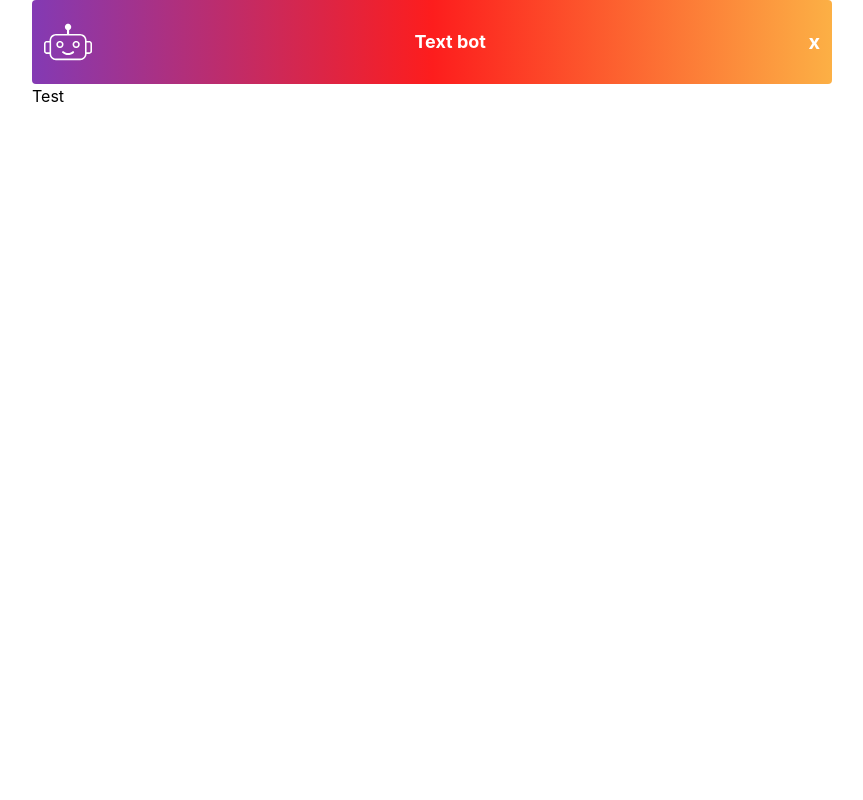
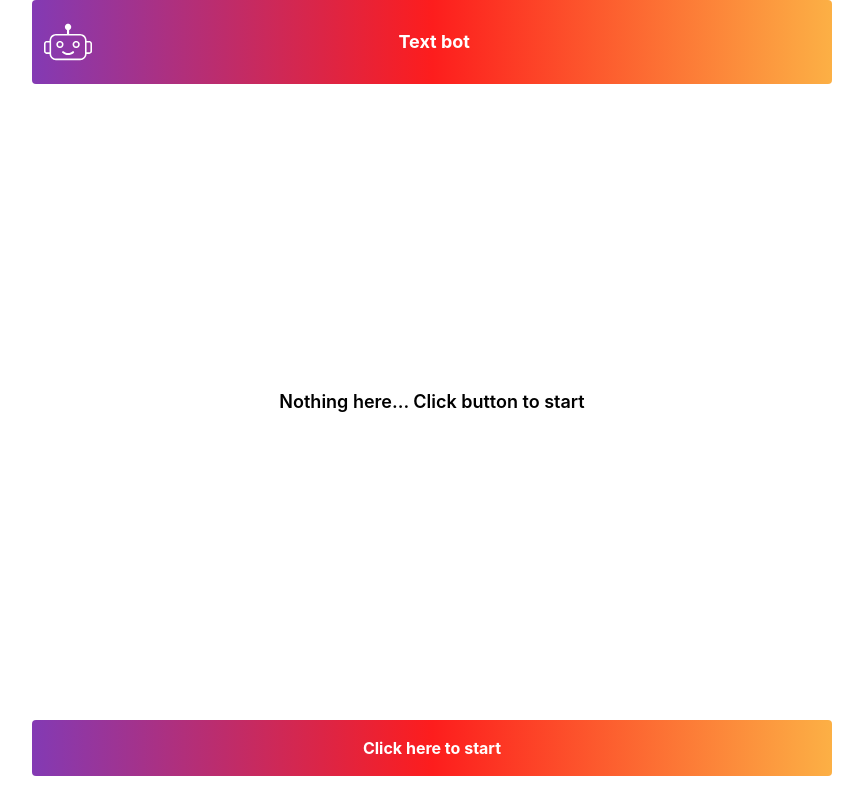
Before and after one commit to Karjalaz/chat-bot, a Vue app: page / in a window 1280 px wide. Shown: the whole page, without its empty margins (208-1071 px from the left). Built offline with nearby package versions, Linux system fonts and the light colour scheme.

Commit message:
updated header. created base bot logic

```diff
--- a/src/assets/json/eng-lines.json
+++ b/src/assets/json/eng-lines.json
@@ -1,5 +1,6 @@
 {
     "botName": "Text bot",
+    "initText": "Nothing here... Click button to start",
     "initButtonText": "Click here to start",
     "chooseLanguageTitle": "Choose your language:",
     "ruLang": "Russian",
--- a/src/components/chat-bot-component.vue
+++ b/src/components/chat-bot-component.vue
@@ -2,16 +2,38 @@
 import { ref } from 'vue';
 import ChatBotPage from './../pages/chat-bot-page.vue';
 import TheHeader from './the-header.vue';
+import lines from './../assets/json/eng-lines.json';
+import { getBotData } from './../composable/bot-state.js';
 
-const botInit = ref(false);
+const {
+    isBotInit,
+    initBot
+} = getBotData();
 </script>
 
 <template>
-    <the-header/>
-    <div v-if="botInit">
-        <chat-bot-page/>
-    </div>
-    <div>
-        Test
+    <div class="container h-full flex flex-col">
+        <the-header class="header"/>
+        <div v-if="isBotInit()" class="page">
+            <chat-bot-page/>
+        </div>
+        <div v-else class="button-area flex flex-col justify-center h-full">
+            <h2 class="text-black text-center text-lg font-semibold
+                mt-auto mb-auto hover:animate-bounce delay-300 cursor-default">
+                {{ lines.initText }}
+            </h2>
+            <button
+                class="button-area__button text-white font-bold mb-6
+                w-full px-6 py-4 hover:animate-squish delay-800"
+                @click="initBot()">
+                {{ lines.initButtonText }}
+            </button>
+        </div>
     </div>
 </template>
+
+<style scoped>
+.header {
+    z-index: 2;
+}
+</style>
--- a/src/components/the-header.vue
+++ b/src/components/the-header.vue
@@ -1,18 +1,27 @@
 <script setup>
 import lines from './../assets/json/eng-lines.json';
+import { getBotData } from './../composable/bot-state.js';
+
+const {
+    isBotInit,
+    killBot
+} = getBotData();
 </script>
 
 <template>
-    <div class="header flex flex-row justify-between text-white align-middle
+    <div class="header main-gradient flex flex-row justify-between text-white align-middle
         items-center py-3 px-3 rounded hover:animate-squish delay-300">
         <img
             class="header__img"
             src="./../assets/img/icon-robot-white.svg"
             alt="Robot icon">
-        <h1 class="header__text font-bold text-lg text-center">
+        <h1 class="header__text font-bold text-lg text-center cursor-default">
             {{  lines.botName }}
         </h1>
-        <p class="header__close font-bold text-xl m-0 py-4 cursor-pointer">
+        <p
+            class="header__close font-bold text-xl m-0 p-4 cursor-pointer"
+            :class="{'invisible': !isBotInit()}"
+            @click="killBot()">
             x
         </p>
     </div>
@@ -23,9 +32,4 @@ import lines from './../assets/json/eng-lines.json';
     width: 48px;
     height: 48px;
 }
-
-.header {
-    background: rgb(131,58,180);
-    background: linear-gradient(90deg, rgba(131,58,180,1) 0%, rgba(253,29,29,1) 50%, rgba(252,176,69,1) 100%);
-}
 </style>
--- /dev/null
+++ b/src/composable/bot-state.js
@@ -0,0 +1,17 @@
+import { ref } from 'vue';
+
+const botInit = ref(false);
+
+export const getBotData = () => {
+    const initBot = () => botInit.value = true;
+
+    const isBotInit = () => botInit.value;
+
+    const killBot = () => botInit.value = false;
+
+    return {
+        initBot,
+        isBotInit,
+        killBot
+    }
+}
--- a/src/style.css
+++ b/src/style.css
@@ -10,8 +10,10 @@
   color-scheme: light dark;
   background-color: #ffff;
   width: 800px;
+  height: 100%;
   align-items: center;
-  margin: 0 auto;
+  margin-left: auto;
+  margin-right: auto;
 
   font-synthesis: none;
   text-rendering: optimizeLegibility;
@@ -19,3 +21,22 @@
   -moz-osx-font-smoothing: grayscale;
   -webkit-text-size-adjust: 100%;
 }
+
+body {
+  height: 100%;
+}
+
+#app {
+  height: 100%;
+}
+
+.main-gradient {
+    background: rgb(131,58,180);
+    background: linear-gradient(90deg, rgba(131,58,180,1) 0%, rgba(253,29,29,1) 50%, rgba(252,176,69,1) 100%);
+}
+
+button {
+  border-radius: 4px;
+  background: rgb(131,58,180);
+  background: linear-gradient(90deg, rgba(131,58,180,1) 0%, rgba(253,29,29,1) 50%, rgba(252,176,69,1) 100%);
+}
--- a/tailwind.config.js
+++ b/tailwind.config.js
@@ -11,6 +11,7 @@ export default {
       },
       animation: {
         squish: 'squish 2s ease-in-out infinite',
+
       }
     },
   },
```
